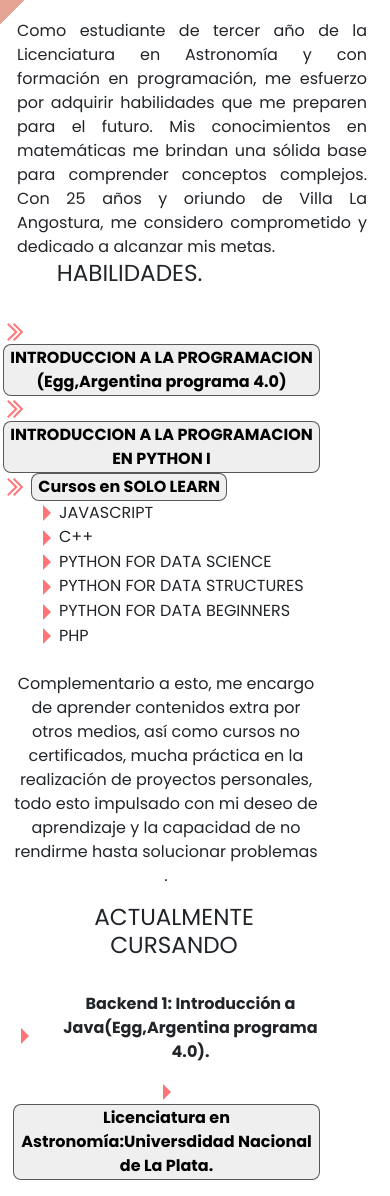
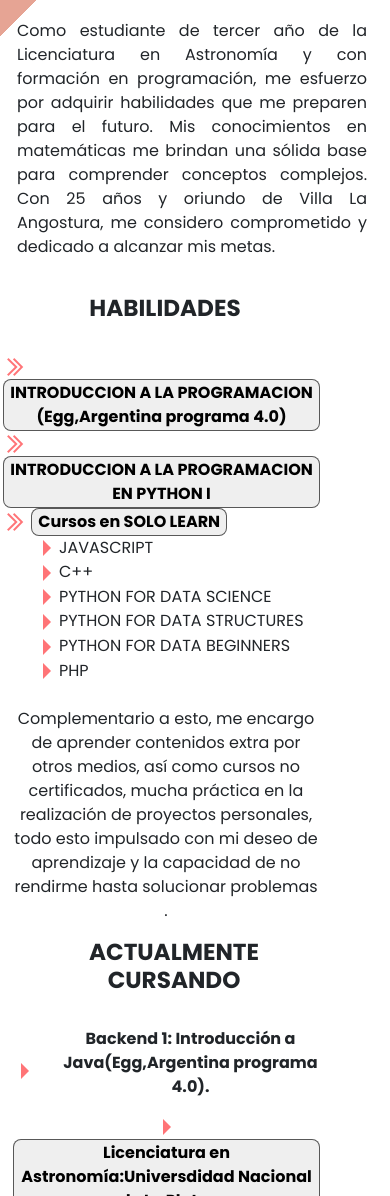
Before and after one commit to brunozenobio/bz-portafolio.github.io, a plain HTML site: page index.html in a window 390 px wide. Shown: the part 854-2050 px from the top of the page. Drawn offline with nearby package versions, Linux system fonts and the light colour scheme.

Commit message:
portafolio1

```diff
--- a/assets/css/style.css
+++ b/assets/css/style.css
@@ -624,6 +624,8 @@ margin-bottom: 15px;
   }
   .col h3{
     text-align: center;
+    margin-right: -71px;
+    padding-top: 35px;
   }
   .enProgreso ul{
     padding-left: 5px;
--- a/index.html
+++ b/index.html
@@ -115,7 +115,7 @@
     <div class="sec" id="HABILIDADES">
       <div class="row contenidoMio">
         <div class="col">
-          <h3>HABILIDADES.</h3><br>
+          <h3><b> HABILIDADES</b></h3><br>
 
 
 
@@ -188,7 +188,7 @@
 
       </div>
       <div class="enProgreso">
-        <h3>ACTUALMENTE CURSANDO</h3><br>
+        <h3><b>ACTUALMENTE CURSANDO</b></h3><br>
           <ul>
             <ol class="backend"><img src="./assets/icons/icones2.png" alt="" > <p><b> Backend 1: Introducción a Java(Egg,Argentina programa 4.0).</b></p></ol></ol>
             <ol><img src="./assets/icons/icones2.png" alt=""><button class="btnImagen4"><b>Licenciatura en Astronomía:Universdidad Nacional de La Plata.</button></b>
```
